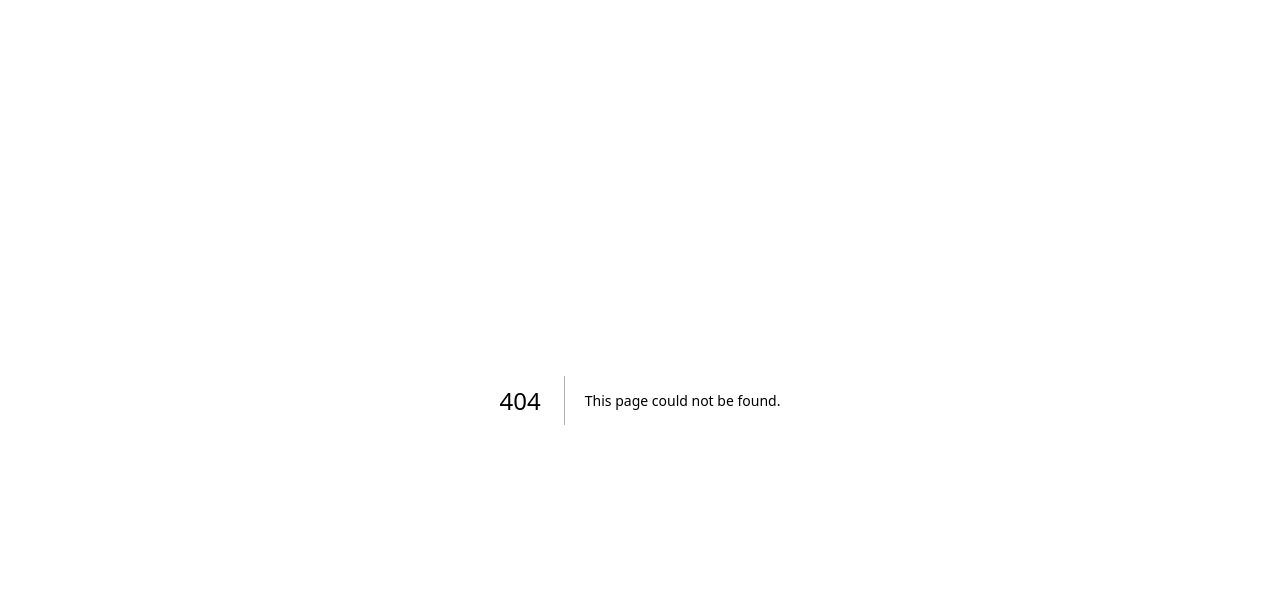
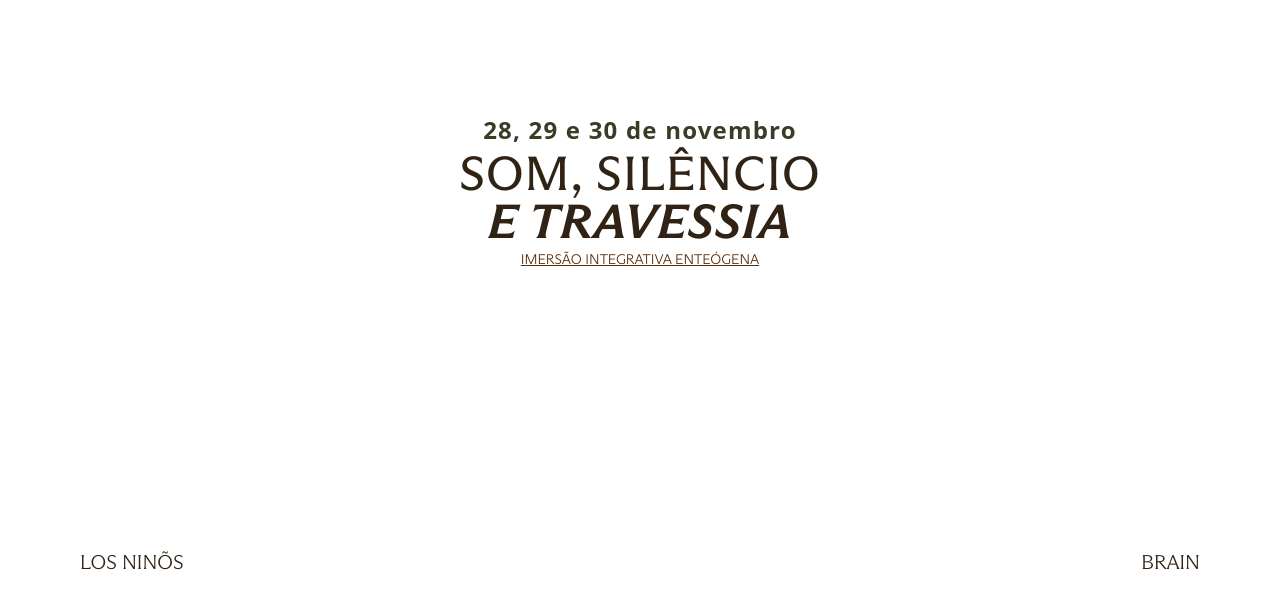
Before and after one commit to vinigouvea16/som-silencio-e-travessia, a Next.js app: page /components/DesktopPage/components in a window 1280 px wide. Before the commit this address had no page. Shown: the top 608 px of the page. Built offline with nearby package versions, Linux system fonts and the light colour scheme.

Commit message:
desktop layout config initial commit

```diff
--- /dev/null
+++ b/app/components/DesktopGridLayout.tsx
@@ -0,0 +1,48 @@
+// components/DesktopGridLayout.tsx
+import type { ReactNode } from 'react'
+import { Children } from 'react'
+
+export default function DesktopGridLayout({
+  children,
+}: { children: ReactNode }) {
+  const childrenArray = Children.toArray(children)
+
+  return (
+    <div className="hidden lg:flex lg:flex-col min-h-screen bg-cream">
+      {/* Borda superior com espaçamento */}
+      <div className="flex h-[10vh] border-b border-dashed border-black/20">
+        <div className="flex-1 border-l border-dashed border-black/20" />
+        <div className="w-[747px] border-x border-dashed border-black/20" />
+        <div className="flex-1 border-r border-dashed border-black/20" />
+      </div>
+
+      {/* Conteúdo central com divisórias */}
+      <div className="flex flex-1 flex-col">
+        {childrenArray.map((child, index) => (
+          <div key={index}>
+            {/* Linha divisória antes de cada item (exceto o primeiro) */}
+            {index > 0 && (
+              <div className="w-full border-t border-dashed border-black/20" />
+            )}
+
+            {/* Conteúdo do componente */}
+            <div className="flex">
+              <div className="flex-1 border-l border-dashed border-black/20" />
+              <div className="w-[747px] border-x border-dashed border-black/20">
+                {child}
+              </div>
+              <div className="flex-1 border-r border-dashed border-black/20" />
+            </div>
+          </div>
+        ))}
+      </div>
+
+      {/* Borda inferior com espaçamento */}
+      <div className="flex h-[10vh] border-t border-dashed border-black/20">
+        <div className="flex-1 border-l border-dashed border-black/20" />
+        <div className="w-[747px] border-x border-dashed border-black/20" />
+        <div className="flex-1 border-r border-dashed border-black/20" />
+      </div>
+    </div>
+  )
+}
--- /dev/null
+++ b/app/components/DesktopPage/components/page.tsx
@@ -0,0 +1,34 @@
+export default function DesktopPage() {
+  return (
+    <>
+      <DesktopHome />
+    </>
+  )
+}
+
+function DesktopHome() {
+  return (
+    <div className=" h-[80vh] relative flex flex-col">
+      <div className="flex flex-col items-center absolute top-[30%] left-1/2 -translate-x-1/2 -translate-y-1/2 gap-1">
+        <span className="font-bold text-olive-dark tracking-wider text-2xl">
+          28, 29 e 30 de novembro
+        </span>
+        <h1 className="text-brown-dark tracking-wide font-family-arizona-flare text-5xl uppercase text-center">
+          som, silêncio
+          <br /> <span className="font-bold italic">e travessia</span>
+        </h1>
+        <h2 className="text-brown-medium font-light font-family-arizona-sans uppercase text-sm underline underline-offset-1">
+          imersão integrativa enteógena
+        </h2>
+      </div>
+      <div className="flex justify-between items-baseline w-full px-20 absolute bottom-[10%]">
+        <span className="text-brown-dark font-light font-family-arizona-flare uppercase text-xl">
+          los ninõs
+        </span>
+        <span className="text-brown-dark font-light font-family-arizona-flare uppercase text-xl">
+          Brain
+        </span>
+      </div>
+    </div>
+  )
+}
--- a/app/globals.css
+++ b/app/globals.css
@@ -51,6 +51,7 @@
   --color-brown-dark: #302215;
   --color-brown-medium: #572b07;
   --color-olive: #6a6a4d;
+  --color-olive-dark: #363e25;
   --color-tan: #bdb28e;
   --color-sand: #cfc6b4;
   --color-cream: #edede1;
--- a/app/page.tsx
+++ b/app/page.tsx
@@ -1,11 +1,19 @@
-import MobilePage from './components/Mobile Page/page'
+import DesktopGridLayout from './components/DesktopGridLayout'
+import DesktopPage from './components/DesktopPage/components/page'
+import MobilePage from './components/MobilePage/page'
 
 export default function Home() {
   return (
     <>
-      <div className="flex flex-col max-w-[600px] mx-auto">
+      {/* MOBILE */}
+      <div className="lg:hidden">
         <MobilePage />
       </div>
+
+      {/* DESKTOP */}
+      <DesktopGridLayout>
+        <DesktopPage />
+      </DesktopGridLayout>
     </>
   )
 }
```
